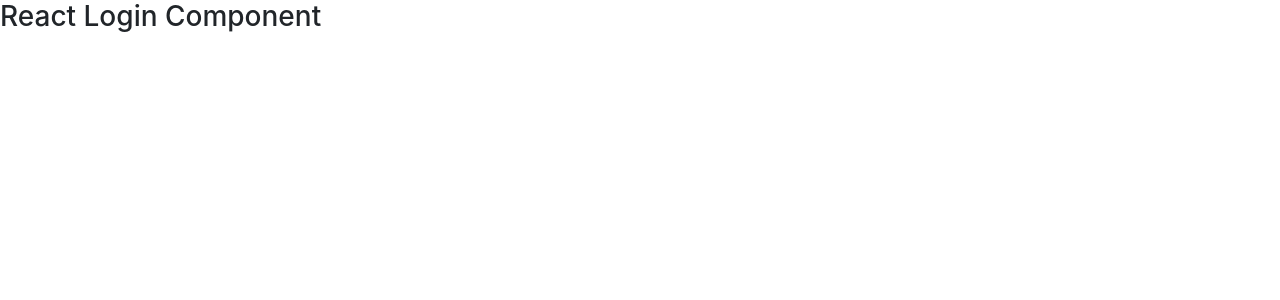
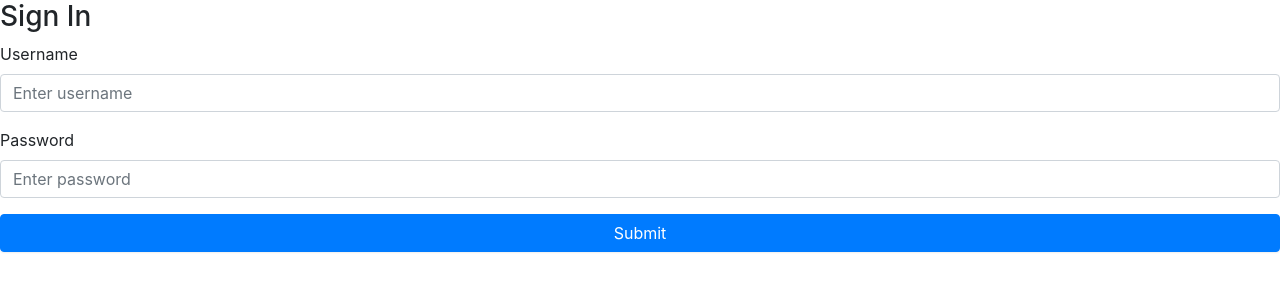
Before and after one commit to mainoee/react-chat-project, a React (Create React App) app: page /login in a window 1280 px wide. Shown: the top 300 px of the page. Built offline with nearby package versions, Linux system fonts and the light colour scheme.

Commit message:
add form to Login Page with username and password fields, and add CSS style

```diff
--- a/src/components/login.js
+++ b/src/components/login.js
@@ -1,11 +1,23 @@
 import React, { Component } from "react";
 
 class Login extends Component {
-  render() {
+render() {
     return (
-        <div>
-            <h3>React Login Component</h3>
-        </div>
+        <form>
+          <h3>Sign In</h3>
+
+          <div className="form-group">
+            <label>Username</label>
+            <input type="username" className="form-control" placeholder="Enter username" />
+          </div>
+
+          <div className="form-group">
+            <label>Password</label>
+            <input type="password" className="form-control" placeholder="Enter password" />
+          </div>
+
+          <button type="submit" className="btn btn-primary btn-block">Submit</button>
+        </form>
     );
   }
 }
```
